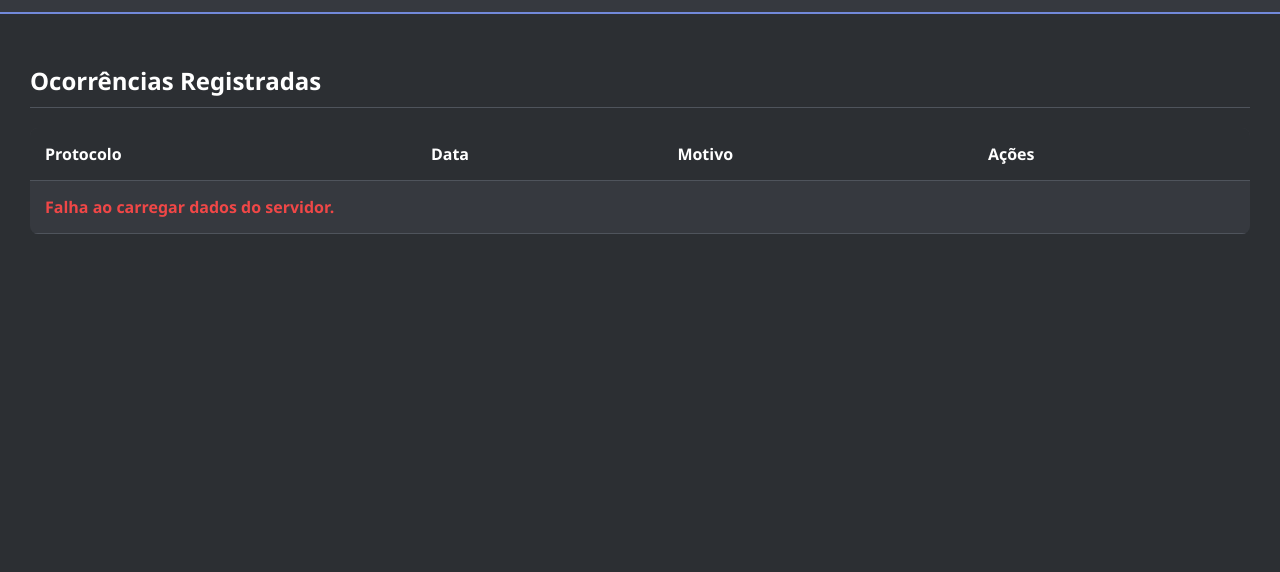
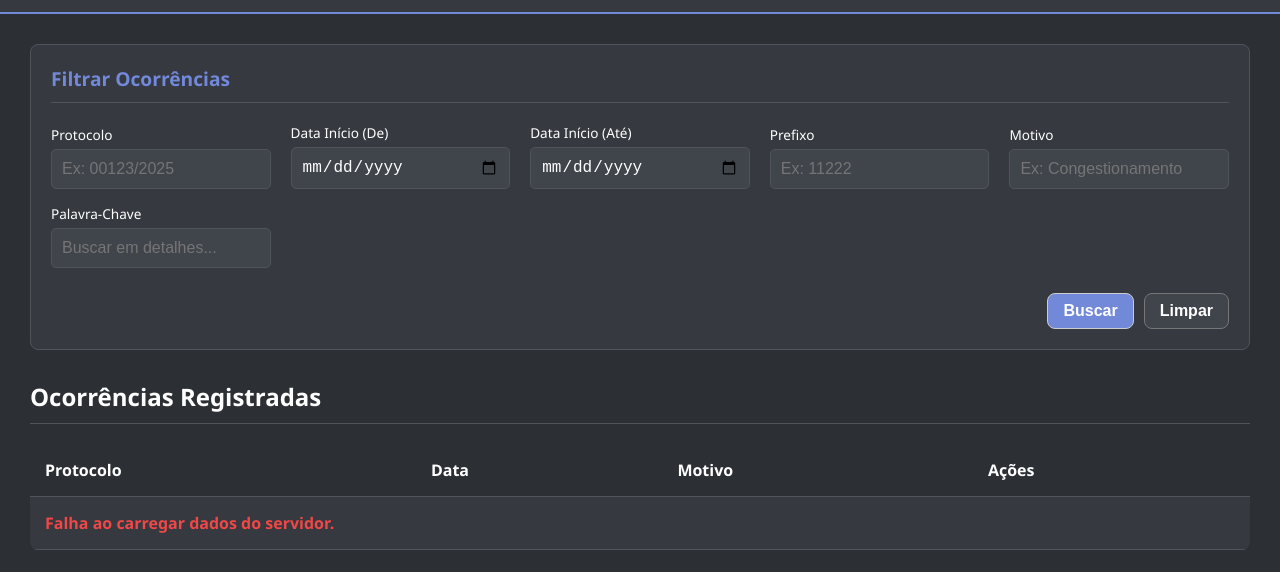
Before and after one commit to leltan/SICO---SISTEMA-INTERNO, a plain HTML site: page frontend/index.html in a window 1280 px wide. Shown: the part 106-678 px from the top of the page. Drawn offline with Linux system fonts and the light colour scheme; no server answers.

Commit message:
função filtro 2

```diff
--- a/frontend/index.html
+++ b/frontend/index.html
@@ -19,6 +19,41 @@
     </header>
 
     <main class="main-container">
+
+        <div class="filter-container card-custom">
+            <h3>Filtrar Ocorrências</h3>
+            <form id="filter-form" class="filter-grid">
+                <div class="form-group">
+                    <label for="filtro-protocolo">Protocolo</label>
+                    <input type="text" id="filtro-protocolo" placeholder="Ex: 00123/2025">
+                </div>
+                <div class="form-group">
+                    <label for="filtro-data-inicio">Data Início (De)</label>
+                    <input type="date" id="filtro-data-inicio">
+                </div>
+                <div class="form-group">
+                    <label for="filtro-data-termino">Data Início (Até)</label>
+                    <input type="date" id="filtro-data-termino">
+                </div>
+                 <div class="form-group">
+                    <label for="filtro-prefixo">Prefixo</label>
+                    <input type="text" id="filtro-prefixo" placeholder="Ex: 11222">
+                </div>
+                 <div class="form-group">
+                    <label for="filtro-motivo">Motivo</label>
+                    <input type="text" id="filtro-motivo" placeholder="Ex: Congestionamento">
+                </div>
+                 <div class="form-group">
+                    <label for="filtro-palavra-chave">Palavra-Chave</label>
+                    <input type="text" id="filtro-palavra-chave" placeholder="Buscar em detalhes...">
+                </div>
+                <div class="filter-actions">
+                    <button type="submit" class="btn btn-primary">Buscar</button>
+                    <button type="button" id="btn-limpar-filtros" class="btn btn-secondary">Limpar</button>
+                </div>
+            </form>
+        </div>
+
         <h2>Ocorrências Registradas</h2>
         <div class="table-container">
             <table>
@@ -56,7 +91,7 @@
             </div>
 
             <div id="formulario-container" style="display: none;">
-                </div>
+            </div>
         </div>
     </div>
 
```
